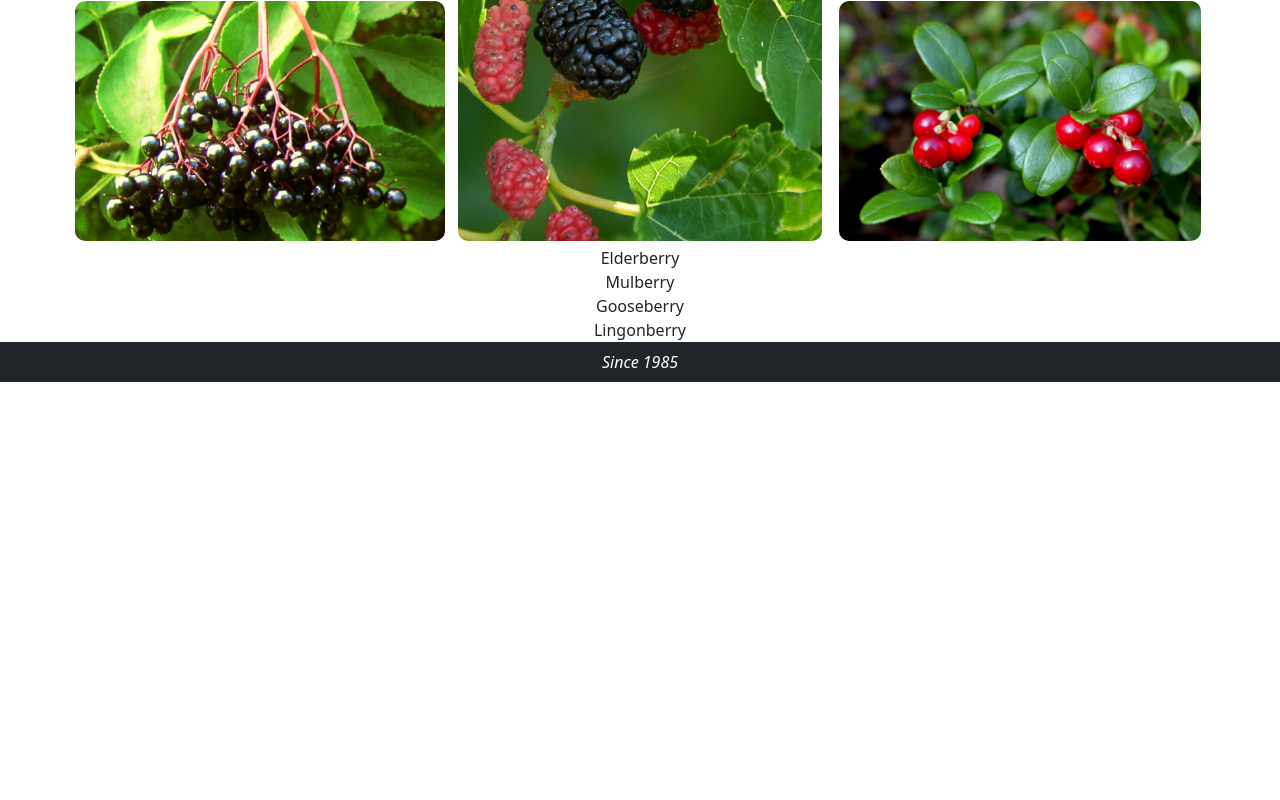
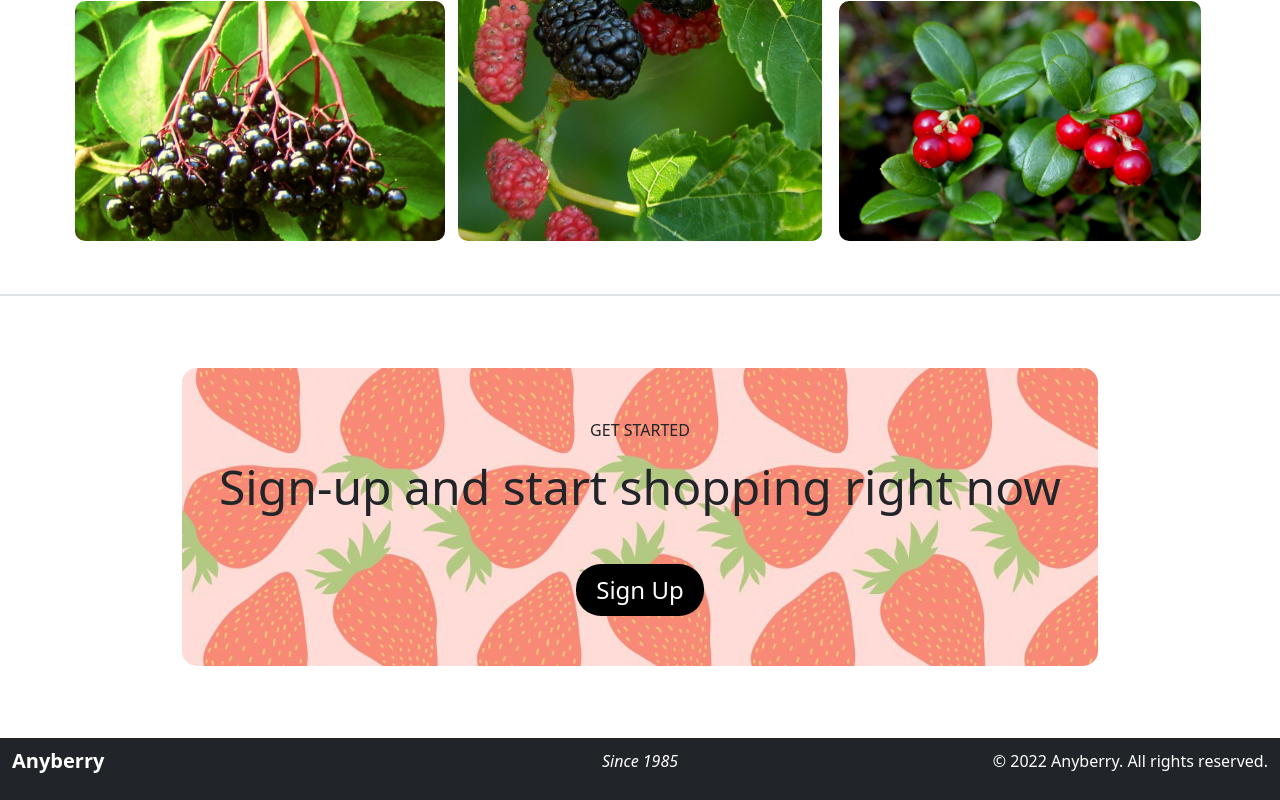
Before and after one commit to Egor4ik325/anyberry, a React (Create React App) app in the folder web-interface/: page / in a window 1280 px wide. Shown: the part 2493-3293 px from the top of the page. Before the commit the page ends 2875 px from the top, so only its background shows below. Built offline with nearby package versions, Linux system fonts and the light colour scheme; no server answers.

Commit message:
Add landing page call to action + footer

```diff
--- a/web-interface/src/css/Landing.css
+++ b/web-interface/src/css/Landing.css
@@ -64,16 +64,21 @@
   height: 250px;
 }
 
-.landing-product:hover img {
-  position: relative;
-  opacity: 0.5;
+.landing-call-to-action {
+  background-image: url("../assets/img/photos/strawberry-pattern.jpg");
+  background-color: rgba(255, 255, 255, 0.2);
+  background-blend-mode: lighten;
+  background-repeat: no-repeat;
+  background-size: cover;
+  border-radius: 15px;
+  text-align: center;
+  padding: 50px 20px;
 }
 
-.landing-product-desc {
-  display: none;
+.landing-call-to-action .get-started {
+  text-transform: uppercase;
 }
 
-.landing-product:hover .landing-product-desc {
-  display: block;
-  position: absolute;
+.landing-call-to-action h3 {
+  font-size: 3rem;
 }
--- /dev/null
+++ b/web-interface/src/css/anyberry.css
@@ -0,0 +1,11 @@
+.anyberry-btn {
+  background-color: black;
+  border: none;
+  border-radius: 25px;
+  padding: 8px 20px;
+  font-size: x-large;
+}
+
+.anyberry-btn:hover {
+  background-color: var(--bs-gray-800);
+}
--- a/web-interface/src/pages/Landing.js
+++ b/web-interface/src/pages/Landing.js
@@ -179,11 +179,6 @@ const Products = () => (
       <Col xs={12} md={6} lg={4}>
         <Row className="landing-product">
           <img src={cranberry} className="landing-product-img" />
-          <div className="landing-product-desc">
-            <div>Cranberry</div>
-            Cranberries are a sour-tasting type of red berry that are rich in
-            vitamin C and are packed with fiber and antioxidants.
-          </div>
         </Row>
         <Row>
           <img
@@ -220,14 +215,27 @@ const Products = () => (
       </Col>
     </Row>
 
+    {/* <div className="landing-product-desc">
+      <div>Cranberry</div>
+      Cranberries are a sour-tasting type of red berry that are rich in vitamin
+      C and are packed with fiber and antioxidants.
+    </div>
     <div>Elderberry</div>
     <div>Mulberry</div>
     <div>Gooseberry</div>
-    <div>Lingonberry</div>
+    <div>Lingonberry</div> */}
   </div>
 );
 
-const CallToAction = () => <>Sign-up now.</>;
+const CallToAction = () => (
+  <div className="py-5">
+    <div className="landing-call-to-action mb-4">
+      <div className="get-started mb-3">Get started</div>
+      <h3 className="mb-5">Sign-up and start shopping right now</h3>
+      <Button className="anyberry-btn">Sign Up</Button>
+    </div>
+  </div>
+);
 
 // E-commerce berry shop landing page
 const Landing = () => {
@@ -245,6 +253,10 @@ const Landing = () => {
         <hr />
         <Products />
       </Container>
+      <div className="mt-5 mb-4 border-2 border-bottom"></div>
+      <Container>
+        <CallToAction />
+      </Container>
     </>
   );
 };
--- a/web-interface/src/pages/components/Footer.js
+++ b/web-interface/src/pages/components/Footer.js
@@ -1,11 +1,39 @@
 import React from "react";
 
+import { Container, Row, Col } from "reactstrap";
+
 const Footer = () => {
-    return (
-        <footer className="mt-auto bg-dark">
-            <div className="text-center text-white fst-italic my-2">Since 1985</div>
-        </footer>
-    );
-}
+  return (
+    <Container
+      tag={"footer"}
+      fluid
+      className="mt-auto pt-2 pb-4 text-white bg-dark"
+    >
+      <Row>
+        <Col
+          xs={12}
+          md={5}
+          className="text-center text-md-start fs-5 fw-bolder my-auto"
+        >
+          Anyberry
+        </Col>
+        <Col
+          xs={12}
+          md={2}
+          className="text-center fst-italic mb-3 mb-md-0 d-flex justify-content-center align-items-center"
+        >
+          Since 1985
+        </Col>
+        <Col
+          xs={12}
+          md={5}
+          className="d-flex justify-content-center justify-content-md-end align-items-center fw-lighter"
+        >
+          &copy; 2022 Anyberry. All rights reserved.
+        </Col>
+      </Row>
+    </Container>
+  );
+};
 
 export default Footer;
--- /dev/null
+++ b/web-interface/src/scss/call-to-action.scss
@@ -0,0 +1,17 @@
+@include media-breakpoint-up(lg) {
+  .landing-call-to-action {
+    margin: 0px 100px;
+  }
+}
+
+@include media-breakpoint-only(md) {
+  .landing-call-to-action {
+    margin: 0px 0px;
+  }
+}
+
+@include media-breakpoint-only(xs) {
+  .landing-call-to-action {
+    margin: 0px 0x;
+  }
+}
--- /dev/null
+++ b/web-interface/src/scss/index.scss
@@ -0,0 +1,5 @@
+@import "~bootstrap/scss/functions";
+@import "~bootstrap/scss/variables";
+@import "~bootstrap/scss/mixins";
+
+@import "call-to-action";
```
Also changed, not shown: web-interface/src/index.js (+9 -7 lines).
